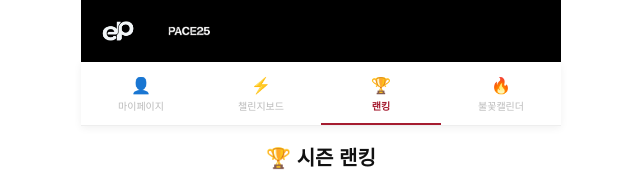
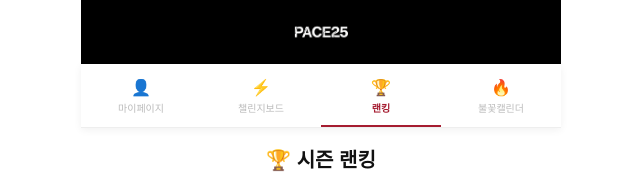
Before and after one commit to qorbghk1022-afk/PEO-PACE25-CLUB-, a Next.js app: page / in a window 1280 px wide. Shown: the top 173 px of the page, without its empty margins (319-959 px from the left). Built offline with nearby package versions, Linux system fonts and the light colour scheme; no server answers; the database is empty.

Commit message:
design: 헤더 PACE25 배너 중앙 정렬, 심볼 마크 제거
https://claude.ai/code/session_01NuYH6yHA9jaHLiErqP4wsj

```diff
--- a/app/globals.css
+++ b/app/globals.css
@@ -33,22 +33,13 @@ html, body {
 /* 헤더 */
 .app-header {
   background: #000;
-  padding: 10px 16px;
-}
-.header-inner {
+  padding: 14px 16px;
   display: flex;
+  justify-content: center;
   align-items: center;
-  gap: 12px;
-}
-.header-mark {
-  width: 42px;
-  height: 42px;
-  border-radius: 8px;
-  object-fit: cover;
-  flex-shrink: 0;
 }
 .header-banner {
-  height: 28px;
+  height: 36px;
   width: auto;
   object-fit: contain;
 }
--- a/app/page.tsx
+++ b/app/page.tsx
@@ -103,10 +103,7 @@ export default function Home() {
   return (
     <div className="app">
       <header className="app-header">
-        <div className="header-inner">
-          <img src="/peo-mark.jpg" alt="PEO" className="header-mark" />
-          <img src="/pace25-banner.png" alt="PACE25" className="header-banner" />
-        </div>
+        <img src="/pace25-banner.png" alt="PACE25" className="header-banner" />
       </header>
 
       <nav className="tab-nav">
```
